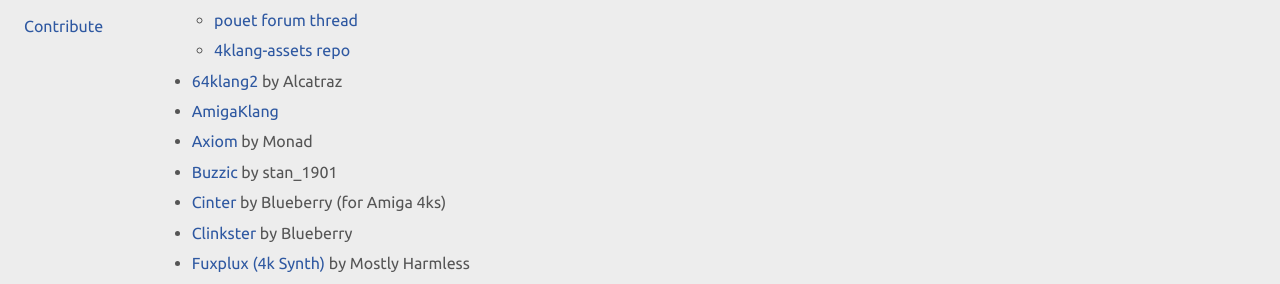
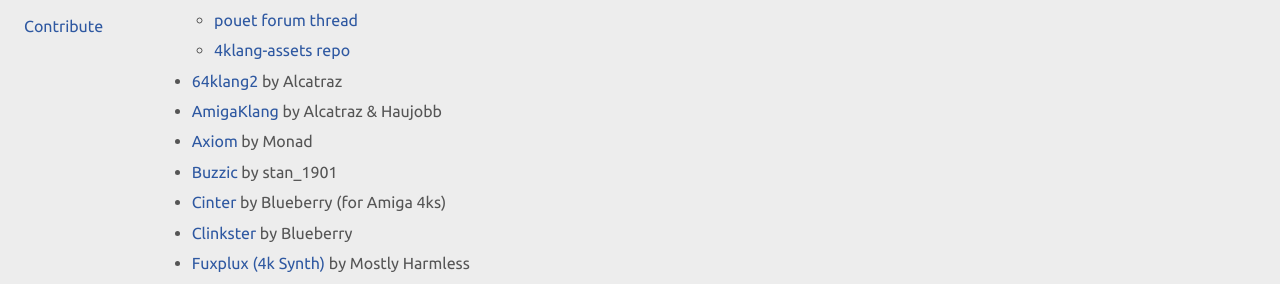
Before and after one commit to in4k/in4k.github.io, a Jekyll site: the page built from wiki/sound.markdown, in a window 1280 px wide and 900 px high. Shown: the part 187-471 px from the top of the window. Built offline with Jekyll 4.4.1, drawn with Linux system fonts in a browser that asks for light colours.

Commit message:
Update sound.markdown

```diff
--- a/wiki/sound.markdown
+++ b/wiki/sound.markdown
@@ -12,7 +12,7 @@
     * [pouet forum thread](http://www.pouet.net/topic.php?which=10480)
     * [4klang-assets repo](https://github.com/in4k/4klang-assets)
 * [64klang2](https://github.com/hzdgopher/64klang) by Alcatraz
-* [AmigaKlang](https://www.pouet.net/prod.php?which=85351)
+* [AmigaKlang](https://www.pouet.net/prod.php?which=85351) by Alcatraz & Haujobb
 * [Axiom](https://github.com/monadgroup/axiom) by Monad
 * [Buzzic](http://www.pouet.net/prod.php?which=54407) by stan_1901
 * [Cinter](https://bitbucket.org/askeksa/cinter) by Blueberry (for Amiga 4ks)
```
